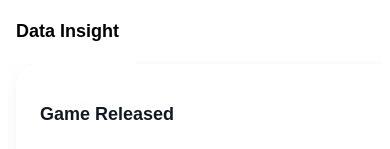
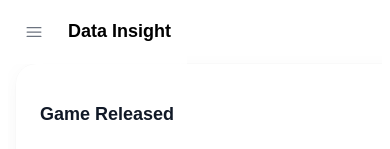
Before and after one commit to pingcap/steam-insight-template, a Next.js app: page / in a window 390 px wide. Shown: the top 149 px of the page. Built offline with nearby package versions, Linux system fonts and the light colour scheme.

Commit message:
add header action(left nav btn)

```diff
--- a/src/components/Layout/Header.tsx
+++ b/src/components/Layout/Header.tsx
@@ -17,10 +17,11 @@ import { SIDE_NAV_WIDTH, TOP_NAV_HEIGHT } from "@/utils/constants";
 
 export interface HeaderProps {
   title?: string;
+  leftNavAction?: React.ReactNode;
 }
 
 export default function Header(props: HeaderProps) {
-  const { title } = props;
+  const { title, leftNavAction } = props;
 
   return (
     <>
@@ -54,6 +55,7 @@ export default function Header(props: HeaderProps) {
               // px: 2,
             }}
           >
+            {leftNavAction}
             {title && <Typography variant="h6">{title}</Typography>}
           </Stack>
         </Container>
--- a/src/components/Layout/LeftNav.tsx
+++ b/src/components/Layout/LeftNav.tsx
@@ -11,7 +11,9 @@ import {
   SvgIconProps,
   Typography,
   useMediaQuery,
+  IconButton,
 } from "@mui/material";
+import Bars3Icon from "@heroicons/react/24/solid/Bars3Icon";
 
 import {
   LEFT_NAV_ITEMS,
@@ -166,3 +168,15 @@ export function LeftNavItems() {
     </Stack>
   );
 }
+
+export function LeftNavBtn(props: { onClick: () => void }) {
+  const { onClick } = props;
+
+  return (
+    <IconButton onClick={onClick}>
+      <SvgIcon fontSize="small">
+        <Bars3Icon />
+      </SvgIcon>
+    </IconButton>
+  );
+}
--- a/src/components/Layout/index.tsx
+++ b/src/components/Layout/index.tsx
@@ -14,7 +14,7 @@ import { alpha } from "@mui/material/styles";
 
 import Header, { HeaderProps } from "@/components/Layout/Header";
 import SEO from "@/components/Layout/SEO";
-import LeftNav from "@/components/Layout/LeftNav";
+import LeftNav, { LeftNavBtn } from "@/components/Layout/LeftNav";
 import { TOP_NAV_HEIGHT, SIDE_NAV_WIDTH } from "@/utils/constants";
 
 export interface LayoutProps {
@@ -25,11 +25,31 @@ export interface LayoutProps {
 export default function Layout(props: LayoutProps) {
   const { headerProps } = props;
 
+  const [leftNavOpen, setLeftNavOpen] = React.useState(false);
+
+  const lgUp = useMediaQuery((theme: any) => theme.breakpoints.up("lg"));
+
+  const handleLeftNavClose = () => {
+    setLeftNavOpen(false);
+  };
+
+  const handleLeftNavOpen = () => {
+    setLeftNavOpen(true);
+  };
+
+  const LeftNavMenuBtnCallback = React.useCallback(() => {
+    if (lgUp) {
+      return null;
+    } else {
+      return <LeftNavBtn onClick={handleLeftNavOpen} />;
+    }
+  }, [lgUp]);
+
   return (
     <>
-      <Header {...headerProps} />
+      <Header {...headerProps} leftNavAction={<LeftNavMenuBtnCallback />} />
       <SEO />
-      <LeftNav />
+      <LeftNav open={leftNavOpen} onClose={handleLeftNavClose} />
       <Box
         sx={{
           backgroundColor: (theme) => theme.palette.background.default,
```
